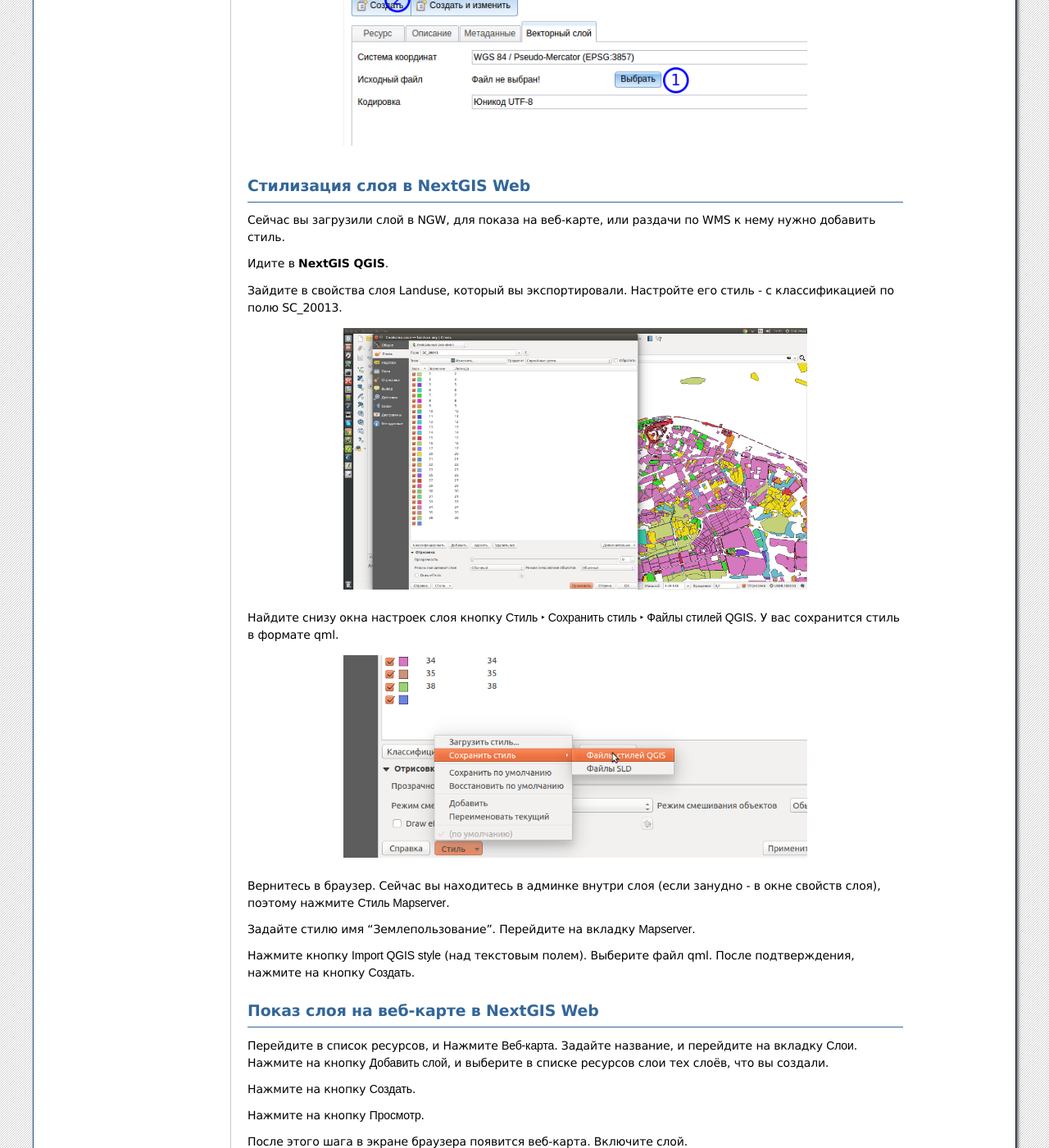
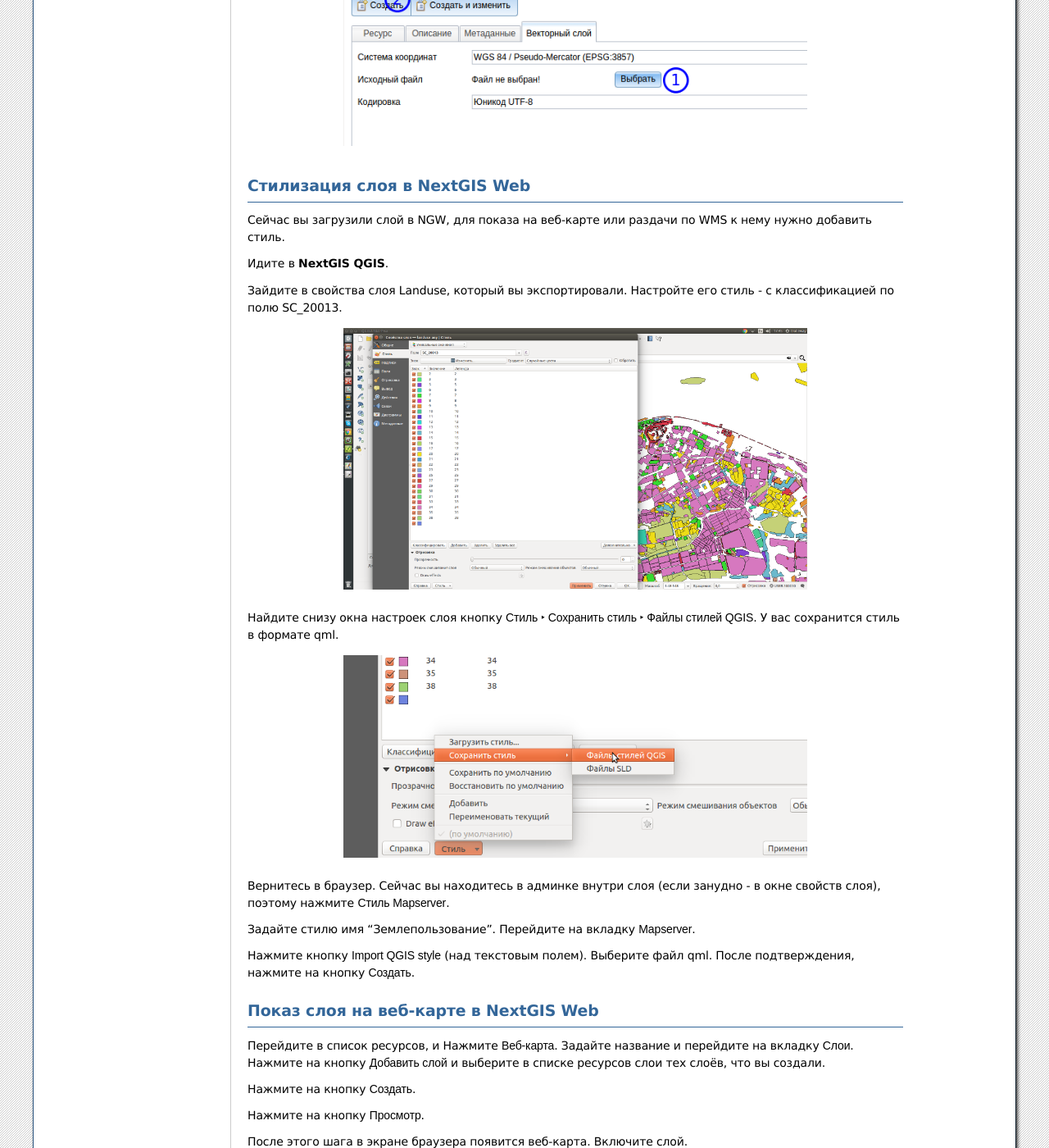
Before and after one commit to nextgis/docs_howto, a Sphinx documentation site: the page built from source/sxf.rst, in a window 1280 px wide and 1400 px high, scrolled down 4785 px. Shown: the whole window at 82% size. Built offline with Sphinx 7.4.7, drawn with Linux system fonts in a browser that asks for light colours; formulas are drawn with MathJax 3.

Commit message:
редактирование howto

```diff
--- a/source/sxf.rst
+++ b/source/sxf.rst
@@ -126,7 +126,7 @@
 Стилизация слоя в NextGIS Web
 ----------------------------------
 
-Сейчас вы загрузили слой в NGW, для показа на веб-карте, или раздачи по WMS к нему нужно добавить стиль.
+Сейчас вы загрузили слой в NGW, для показа на веб-карте или раздачи по WMS к нему нужно добавить стиль.
 
 Идите в :program:`NextGIS QGIS`.
 
@@ -154,7 +154,7 @@
 Показ слоя на веб-карте в NextGIS Web
 ------------------------------------------
 
-Перейдите в список ресурсов, и Нажмите :guilabel:`Веб-карта`. Задайте название, и перейдите на вкладку :guilabel:`Слои`. Нажмите на кнопку :guilabel:`Добавить слой`, и выберите в списке ресурсов слои тех слоёв, что вы создали.
+Перейдите в список ресурсов, и Нажмите :guilabel:`Веб-карта`. Задайте название и перейдите на вкладку :guilabel:`Слои`. Нажмите на кнопку :guilabel:`Добавить слой` и выберите в списке ресурсов слои тех слоёв, что вы создали.
 
 Нажмите на кнопку :guilabel:`Создать`.
 
```
Also changed, not shown: source/topo_georef.rst (+7 -10 lines).
